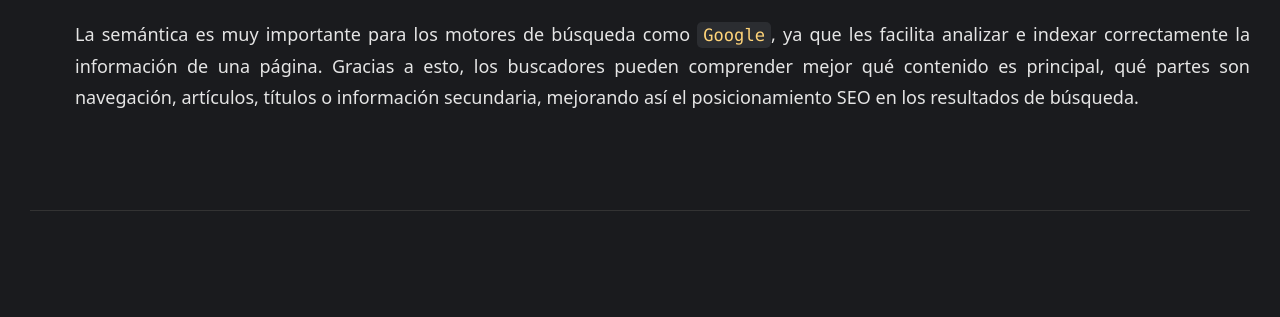
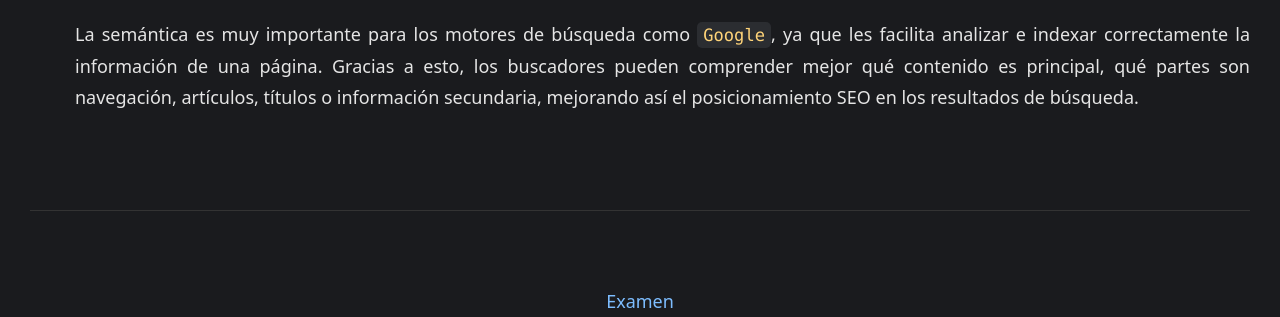
Before and after one commit to profeLeguizaNicolas/HTML---Defensa-oral, a plain HTML site: page index.html in a window 1280 px wide. Shown: the part 3135-3452 px from the top of the page. Before the commit the page ends 3421 px from the top, so only its background shows below. Drawn offline with Linux system fonts and the light colour scheme.

Commit message:
Update index.html

```diff
--- a/index.html
+++ b/index.html
@@ -116,5 +116,8 @@
 <br>
 <hr>
 <br>
+    <center>
+        <a href="defensa.html">Examen</a>
+    </center>
 </body>
 </html>
```
